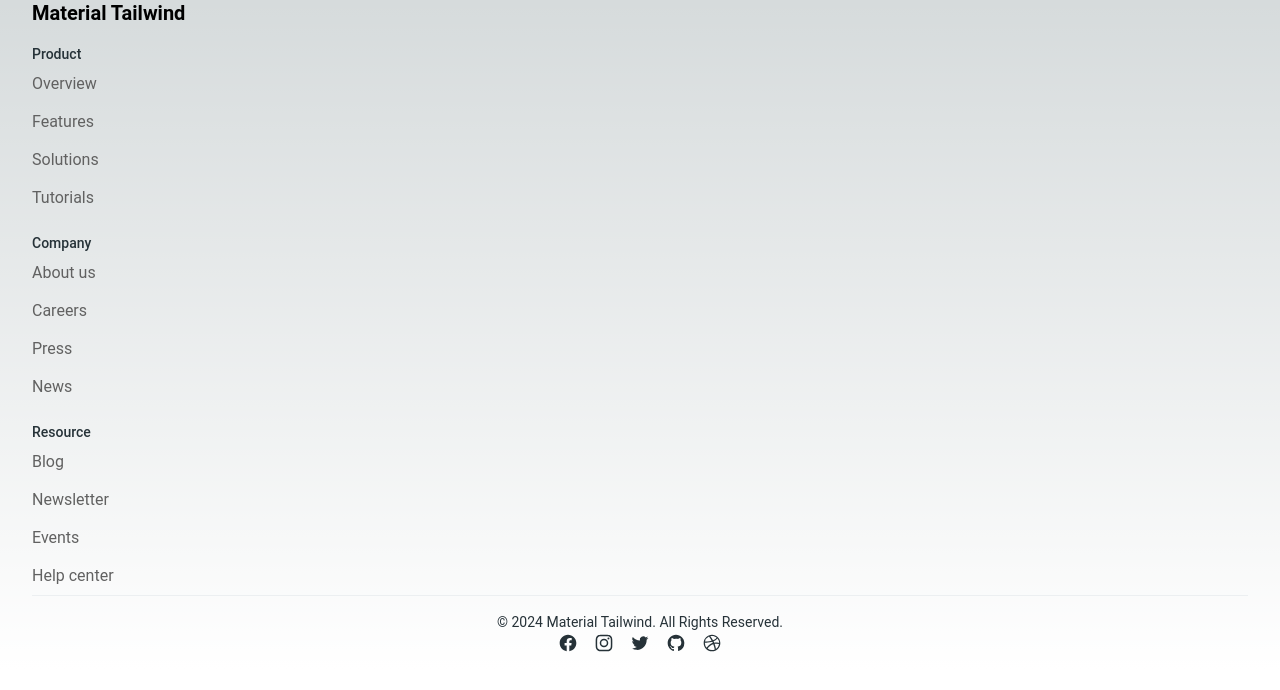
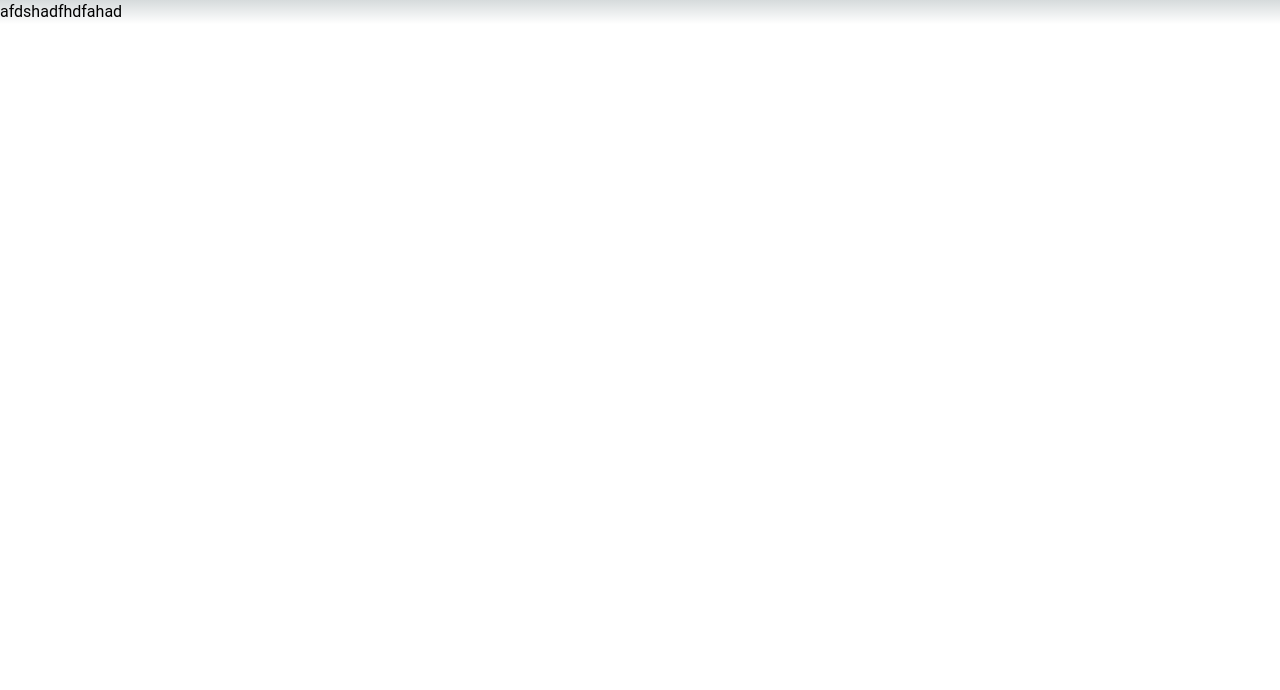
Before and after one commit to Colifaa/La-Diamantina, a Next.js app: page / in a window 1280 px wide. Shown: the top 690 px of the page. Built offline with nearby package versions, Linux system fonts and the light colour scheme.

Commit message:
sin nada

```diff
--- a/src/pages/index.js
+++ b/src/pages/index.js
@@ -12,8 +12,8 @@
 
 <div>
 
+afdshadfhdfahad
 
-<Footer/>
 </div>
   )
 }
```
